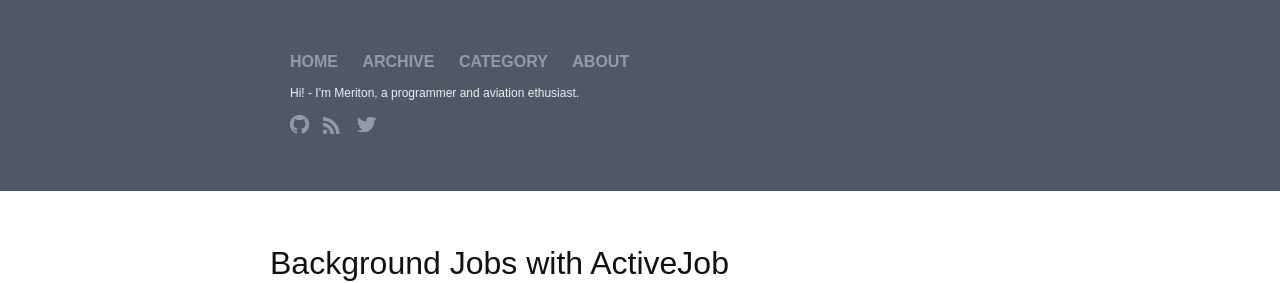
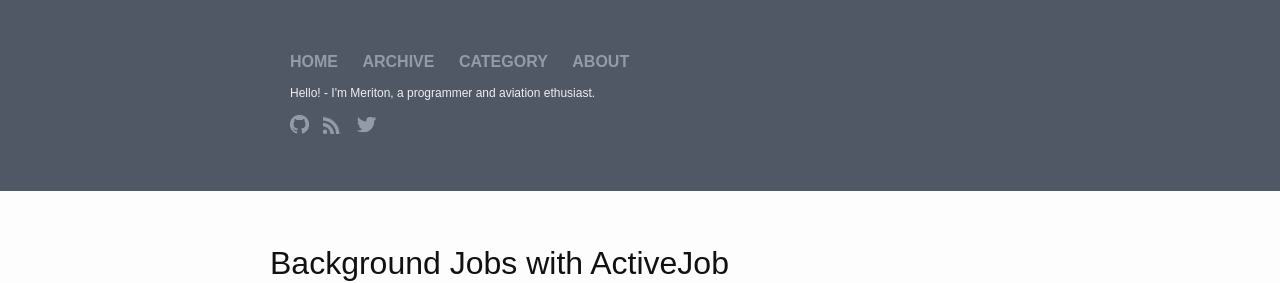
Before and after one commit to meriton/chutra.github.io, a Jekyll site: the page built from _posts/2016-09-27-rescue-rails.md, in a window 1280 px wide and 900 px high. Shown: the top 283 px of the window. Built offline with Jekyll 4.4.1, drawn with Linux system fonts in a browser that asks for light colours; some of the changed text lies outside the part shown.

Commit message:
corrections

```diff
--- a/_config.yml
+++ b/_config.yml
@@ -1,6 +1,6 @@
 # Site settings
 title: chutra.org
-motto: Hi! - I'm Meriton, a programmer and aviation ethusiast.
+motto: Hello! - I'm Meriton, a programmer and aviation ethusiast.
 email: meriton@chutra.org
 description: > # this means to ignore newlines until "baseurl:"
   A programmer blog, about well you know, programming and the occasional aviation travel tips.
```
Also changed, not shown: _posts/2016-09-27-rescue-rails.md (+1 -1 lines).
